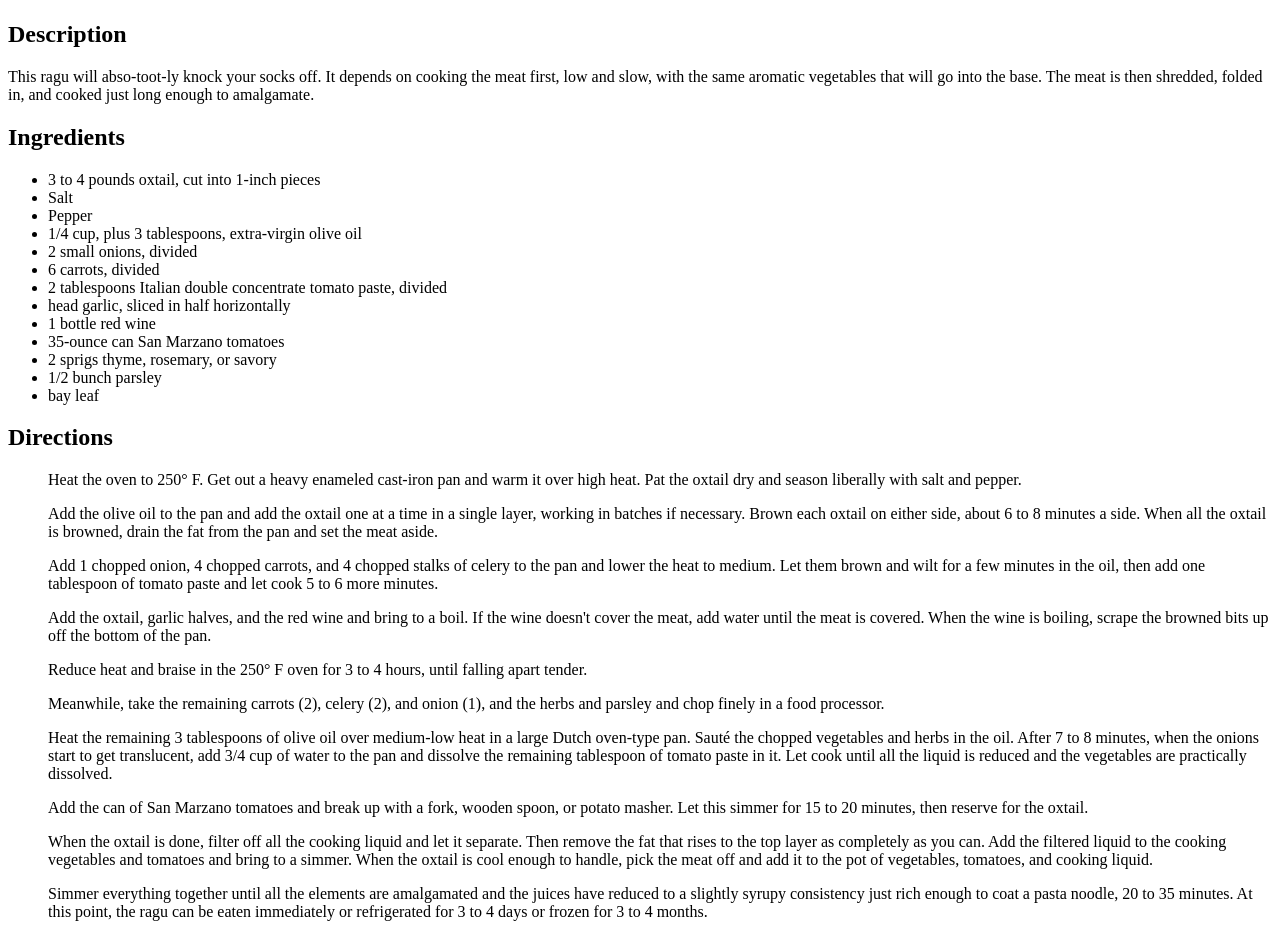
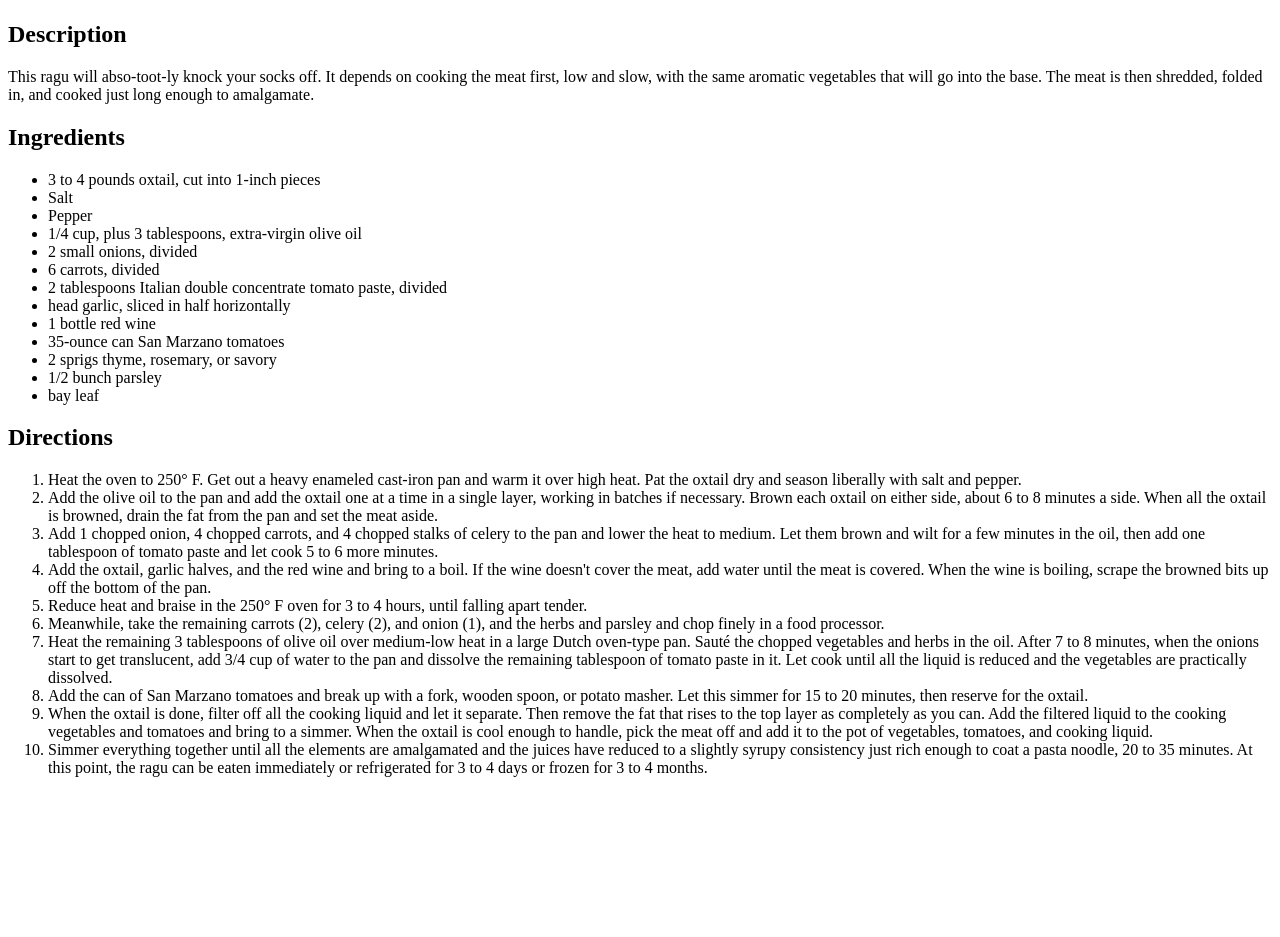
Before and after one commit to dsendros/odin-recipes, a website: page recipes/braised-oxtail-ragu.html in a window 1280 px wide. Shown: the part 99-1036 px from the top of the page. After the commit the page ends 892 px from the top, so only its background shows below. Drawn offline with Linux system fonts and the light colour scheme.

Commit message:
fix: add numbers to braised oxtail ragu directions
Issues-closed: #12

```diff
--- a/recipes/braised-oxtail-ragu.html
+++ b/recipes/braised-oxtail-ragu.html
@@ -34,62 +34,66 @@
 
     <h2>Directions</h2>
     <ol>
+      <li>
         Heat the oven to 250° F. Get out a heavy enameled cast-iron pan and warm
         it over high heat. Pat the oxtail dry and season liberally with salt and
         pepper.
-    </ol>
-    <ol>
-      Add the olive oil to the pan and add the oxtail one at a time in a single
-      layer, working in batches if necessary. Brown each oxtail on either side,
-      about 6 to 8 minutes a side. When all the oxtail is browned, drain the fat
-      from the pan and set the meat aside.
-    </ol>
-    <ol>
-      Add 1 chopped onion, 4 chopped carrots, and 4 chopped stalks of celery to
-      the pan and lower the heat to medium. Let them brown and wilt for a few
-      minutes in the oil, then add one tablespoon of tomato paste and let cook 5
-      to 6 more minutes.
-    </ol>
-    <ol>
+      </li>
+
+      <li>
+        Add the olive oil to the pan and add the oxtail one at a time in a
+        single layer, working in batches if necessary. Brown each oxtail on
+        either side, about 6 to 8 minutes a side. When all the oxtail is
+        browned, drain the fat from the pan and set the meat aside.
+      </li>
+      <li>
+        Add 1 chopped onion, 4 chopped carrots, and 4 chopped stalks of celery
+        to the pan and lower the heat to medium. Let them brown and wilt for a
+        few minutes in the oil, then add one tablespoon of tomato paste and let
+        cook 5 to 6 more minutes.
+      </li>
+      <li>
         Add the oxtail, garlic halves, and the red wine and bring to a boil. If
-      the wine doesn't cover the meat, add water until the meat is covered. When
-      the wine is boiling, scrape the browned bits up off the bottom of the pan.
-    </ol>
-    <ol>
-      Reduce heat and braise in the 250° F oven for 3 to 4 hours, until falling
-      apart tender.
-    </ol>
-    <ol>
-      Meanwhile, take the remaining carrots (2), celery (2), and onion (1), and
-      the herbs and parsley and chop finely in a food processor.
-    </ol>
-    <ol>
+        the wine doesn't cover the meat, add water until the meat is covered.
+        When the wine is boiling, scrape the browned bits up off the bottom of
+        the pan.
+      </li>
+      <li>
+        Reduce heat and braise in the 250° F oven for 3 to 4 hours, until
+        falling apart tender.
+      </li>
+      <li>
+        Meanwhile, take the remaining carrots (2), celery (2), and onion (1),
+        and the herbs and parsley and chop finely in a food processor.
+      </li>
+      <li>
         Heat the remaining 3 tablespoons of olive oil over medium-low heat in a
         large Dutch oven-type pan. Sauté the chopped vegetables and herbs in the
         oil. After 7 to 8 minutes, when the onions start to get translucent, add
         3/4 cup of water to the pan and dissolve the remaining tablespoon of
         tomato paste in it. Let cook until all the liquid is reduced and the
         vegetables are practically dissolved.
-    </ol>
-    <ol>
+      </li>
+      <li>
         Add the can of San Marzano tomatoes and break up with a fork, wooden
         spoon, or potato masher. Let this simmer for 15 to 20 minutes, then
         reserve for the oxtail.
-    </ol>
-    <ol>
+      </li>
+      <li>
         When the oxtail is done, filter off all the cooking liquid and let it
-      separate. Then remove the fat that rises to the top layer as completely as
-      you can. Add the filtered liquid to the cooking vegetables and tomatoes
-      and bring to a simmer. When the oxtail is cool enough to handle, pick the
-      meat off and add it to the pot of vegetables, tomatoes, and cooking
-      liquid.
-    </ol>
-    <ol>
-      Simmer everything together until all the elements are amalgamated and the
-      juices have reduced to a slightly syrupy consistency just rich enough to
-      coat a pasta noodle, 20 to 35 minutes. At this point, the ragu can be
-      eaten immediately or refrigerated for 3 to 4 days or frozen for 3 to 4
-      months.
+        separate. Then remove the fat that rises to the top layer as completely
+        as you can. Add the filtered liquid to the cooking vegetables and
+        tomatoes and bring to a simmer. When the oxtail is cool enough to
+        handle, pick the meat off and add it to the pot of vegetables, tomatoes,
+        and cooking liquid.
+      </li>
+      <li>
+        Simmer everything together until all the elements are amalgamated and
+        the juices have reduced to a slightly syrupy consistency just rich
+        enough to coat a pasta noodle, 20 to 35 minutes. At this point, the ragu
+        can be eaten immediately or refrigerated for 3 to 4 days or frozen for 3
+        to 4 months.
+      </li>
     </ol>
   </body>
 </html>
```
Lines whose indentation alone changed are shown as unchanged.
